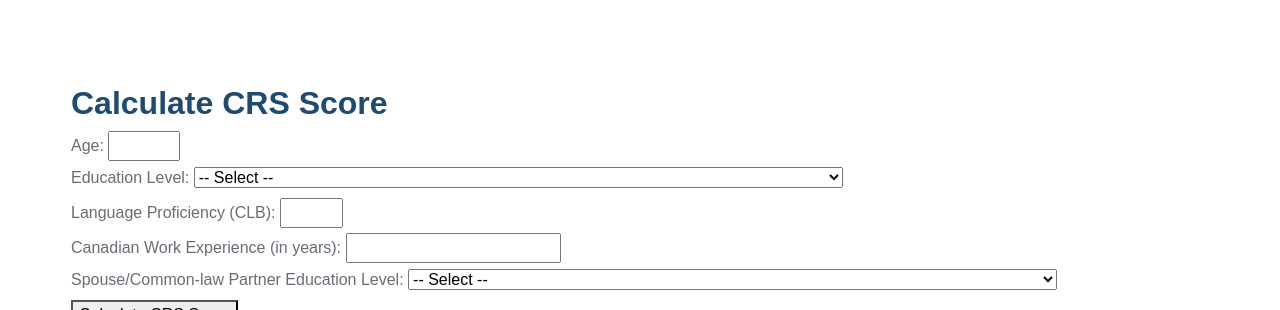
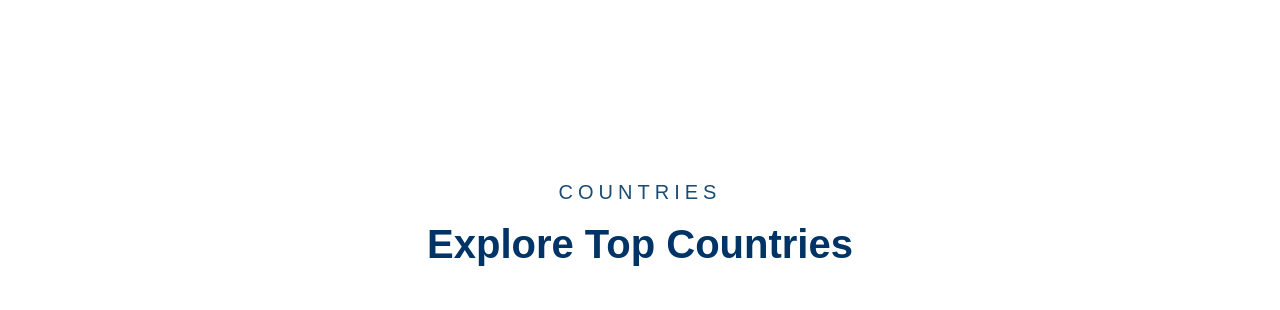
Before and after one commit to shrimalisuhas/destoholic.com, a plain HTML site: page index.html in a window 1280 px wide. Shown: the part 1549-1859 px from the top of the page. Drawn offline with nearby package versions, Linux system fonts and the light colour scheme.

Commit message:
Update index.html

```diff
--- a/index.html
+++ b/index.html
@@ -236,54 +236,7 @@
         </div>
     </div>
     <!-- About End -->
-    <div class="container">
-        <h2>Calculate CRS Score</h2>
-        <form id="crsForm">
-            <div>
-                <label for="age">Age:</label>
-                <input type="number" id="age" min="0" max="100" required>
-            </div>
-            <div>
-                <label for="education">Education Level:</label>
-                <select id="education" required>
-                    <option value="">-- Select --</option>
-                    <option value="secondary">Secondary school (high school) credential</option>
-                    <option value="one-year">One-year post-secondary program</option>
-                    <option value="two-year">Two-year post-secondary program</option>
-                    <option value="bachelor">Bachelor's degree or a three or more-year program</option>
-                    <option value="two-masters">Two or more certificates, diplomas, or degrees (one must be a 3-year or
-                        longer program)</option>
-                    <option value="master">Master's degree</option>
-                    <option value="doctorate">Doctorate (PhD)</option>
-                </select>
-            </div>
-            <div>
-                <label for="language">Language Proficiency (CLB):</label>
-                <input type="number" id="language" min="0" max="12" required>
-            </div>
-            <div>
-                <label for="experience">Canadian Work Experience (in years):</label>
-                <input type="number" id="experience" min="0" required>
-            </div>
-            <div>
-                <label for="spouse">Spouse/Common-law Partner Education Level:</label>
-                <select id="spouse">
-                    <option value="">-- Select --</option>
-                    <option value="none">None</option>
-                    <option value="secondary">Secondary school (high school) credential</option>
-                    <option value="one-year">One-year post-secondary program</option>
-                    <option value="two-year">Two-year post-secondary program</option>
-                    <option value="bachelor">Bachelor's degree or a three or more-year program</option>
-                    <option value="two-masters">Two or more certificates, diplomas, or degrees (one must be a 3-year or
-                        longer program)</option>
-                    <option value="master">Master's degree</option>
-                    <option value="doctorate">Doctorate (PhD)</option>
-                </select>
-            </div>
-            <button type="submit">Calculate CRS Score</button>
-        </form>
-        <div id="result"></div>
-    </div>
+
 
 
     <!-- Category Start -->
```
